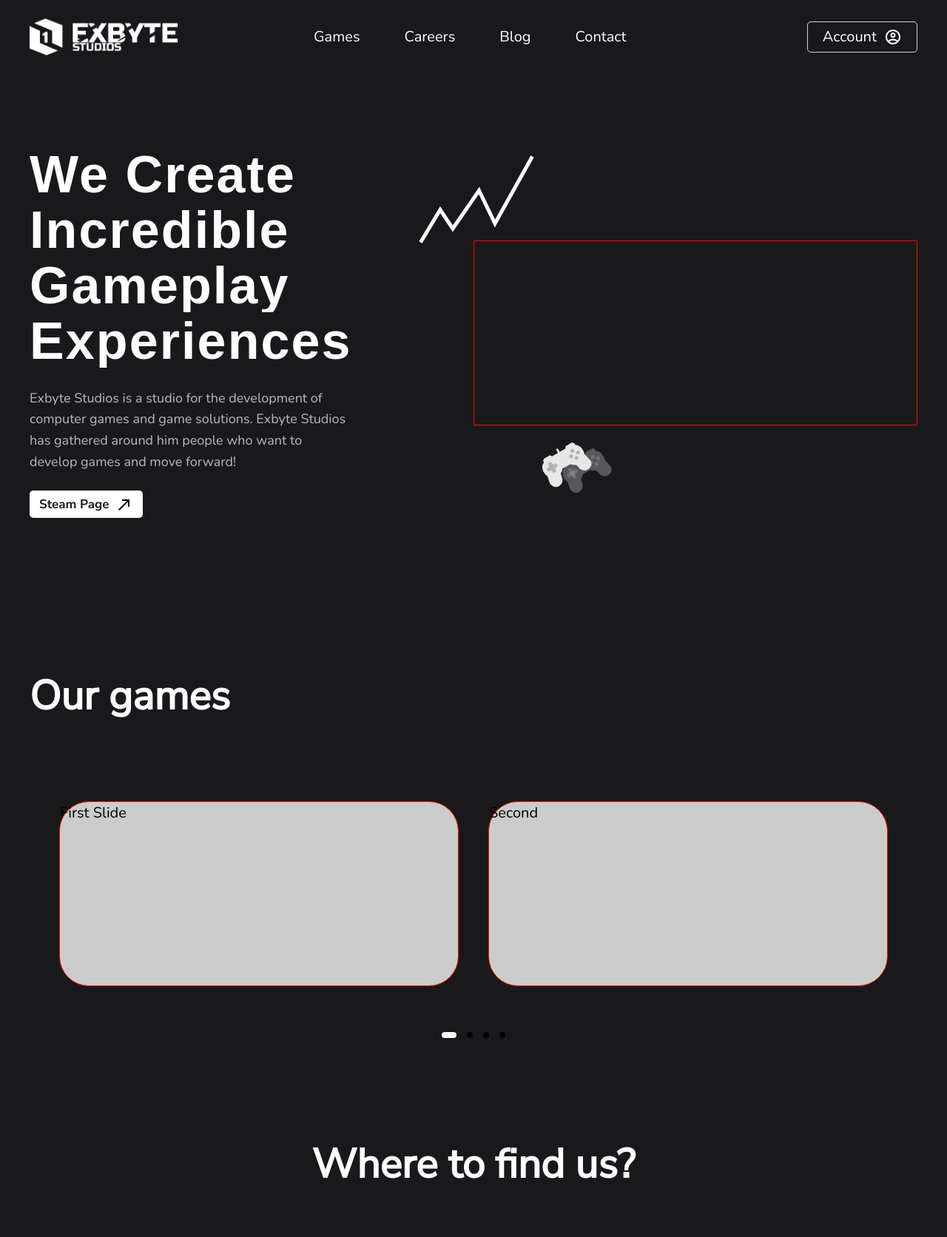
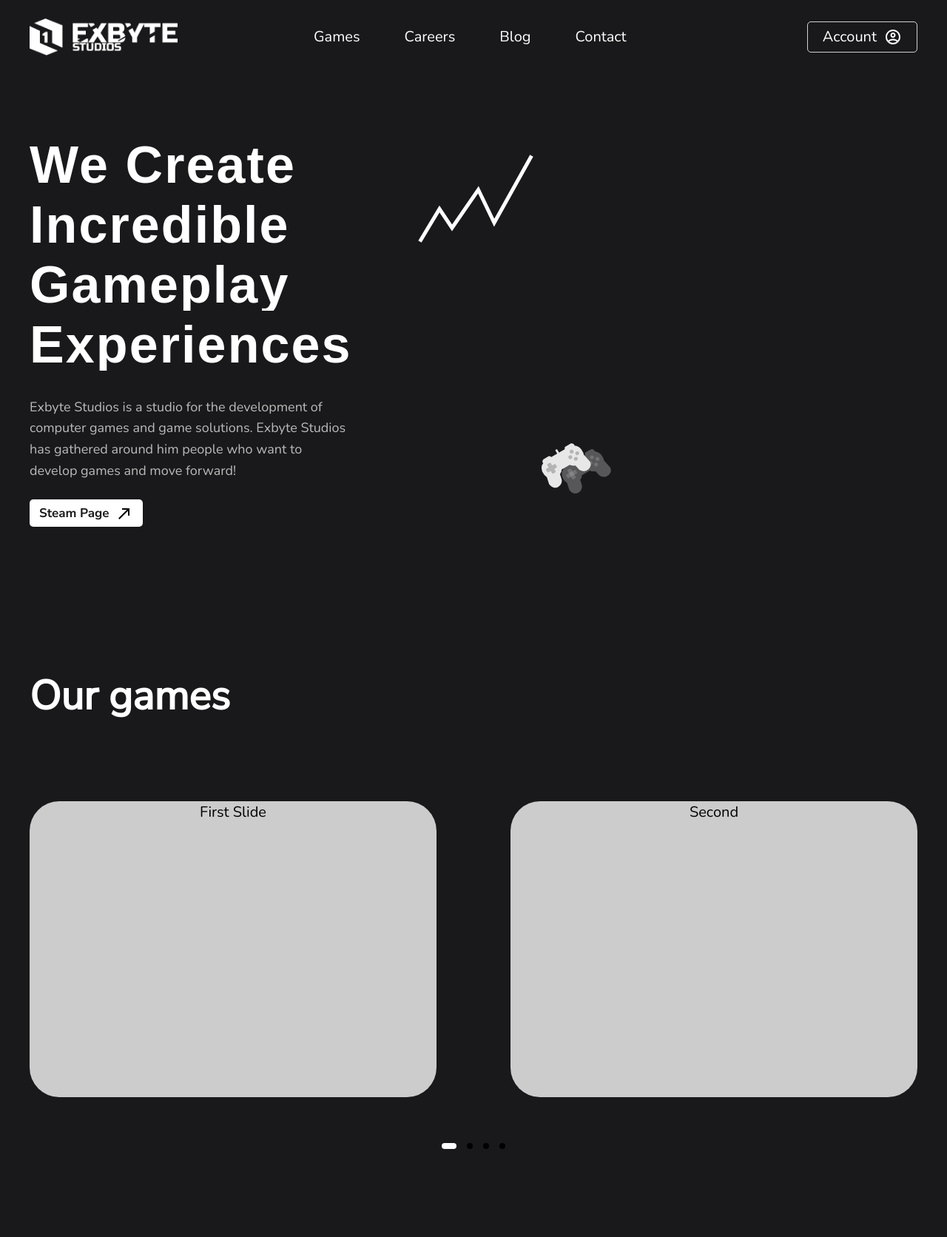
Before and after one commit to JustBonky/exbytesite, a PHP site: page / in a window 1280 px wide. Shown: the top 1672 px of the page at 74% size. Run offline with PHP 8.4, Linux system fonts and the light colour scheme; style sheets or scripts are compiled from the project's sources.

Commit message:
replacement js files by pages

```diff
--- a/layout/src/index.html
+++ b/layout/src/index.html
@@ -53,10 +53,22 @@
         <section class="intro-s">
             <div class="intro-s_block intro-s_block--left">
                 <h1>
-                    <span>We Create</span>
-                    <span>Incredible</span>
-                    <span>Gameplay</span>
-                    <span>Experiences</span>
+                    <p>
+                        <span></span>
+                        We Create
+                    </p>
+                    <p>
+                        <span></span>
+                        Incredible
+                    </p>
+                    <p>
+                        <span></span>
+                        Gameplay
+                    </p>
+                    <p>
+                        <span></span>
+                        Experiences
+                    </p>
                 </h1>
                 <h2>Exbyte Studios is a studio for the development of computer games and game solutions. Exbyte Studios
                     has gathered around him people who want to develop games and move forward!</h2>
@@ -213,68 +225,9 @@
     <script src="./js/libs/jquery.js"></script>
     <script src="./js/libs/owl.carousel.min.js"></script>
 
-    <script src="./js/main.js"></script>
+    <script src="./js/global.js"></script>
     <script src="./js/carousels.js"></script>
-
-        console.log(gsap)
-
-        const aft = document.querySelector('.body-header');
-
-        const tl = gsap.timeline({
-            paused: true,
-            defaults: {
-                duration: 0.3,
-                // ease: 'expo'
-            },
-            onStart: () => aft.classList.add('scrolled'),
-            onReverseComplete: () => aft.classList.remove('scrolled'),
-        })
-
-        tl.to('.body-header', { height: 80 })
-        tl.to('.logo', { scale: 0.95 })
-
-
-        gsap.to('.body-header .menu li', 0.5, {
-            left: 0,
-            opacity: 1,
-            stagger: 0.1,
-        })
-
-        gsap.to('.intro-top-left-arrow', 1.5, {
-            ease: 'expo',
-            transform: 'translate(-50%, -100%) scale(1)',
-        })
-
-        gsap.to('.intro-top-left-arrow path', 1.3, {
-            strokeDasharray: '300, 300',
-            ease: 'rough',
-        })
-
-        gsap.to('.intro-bottom-left-controllers svg:nth-child(1)', 0.7, {
-            top: 'calc(50% + 0px)',
-            left: 'calc(50% + 0px)',
-            opacity: 1,
-            ease: 'rough',
-        })
-
-        gsap.to('.intro-bottom-left-controllers svg:nth-child(2)', 0.7, {
-            top: 'calc(50% - 8px)',
-            left: 'calc(50% - 27px)',
-            opacity: 1,
-            ease: 'rough',
-        })
-
-        window.addEventListener('scroll', (e) => {
-
-            if (window.pageYOffset > 0) {
-
-                tl.play()
-
-            } else {
-                tl.reverse()
-            }
-        })
-    </script> -->
+    <script src="./js/home.js"></script>
 </body>
 
 </html>
--- a/layout/src/js/carousels.js
+++ b/layout/src/js/carousels.js
@@ -1,11 +1,11 @@
 $(document).ready(function () {
     $(".games-carousel").owlCarousel({
         loop: true,
-        margin: 40,
+        margin: 100,
         items: 2,
-        animateOut: "slideOutDown",
-        animateIn: "flipInX",
-        smartSpeed: 1000,
+        animateOut: "animate__fadeOutDown",
+        animateIn: "animate__fadeInDown",
+        smartSpeed: 500,
         dots: true,
         dotsEach: true,
 		// autoplay: true,
--- /dev/null
+++ b/layout/src/js/global.js
@@ -0,0 +1,31 @@
+const aft = document.querySelector('.body-header');
+
+const tl = gsap.timeline({
+    paused: true,
+    defaults: {
+        duration: 0.3,
+    },
+    onStart: () => aft.classList.add('scrolled'),
+    onReverseComplete: () => aft.classList.remove('scrolled'),
+})
+
+tl.to('.body-header', { height: 80 })
+tl.to('.logo', { scale: 0.95 })
+
+
+gsap.to('.body-header .menu li', 0.5, {
+    left: 0,
+    opacity: 1,
+    stagger: 0.1,
+})
+
+window.addEventListener('scroll', (e) => {
+
+    if (window.pageYOffset > 0) {
+
+        tl.play()
+
+    } else {
+        tl.reverse()
+    }
+})
--- /dev/null
+++ b/layout/src/js/home.js
@@ -0,0 +1,31 @@
+gsap.to('.intro-top-left-arrow', 1.5, {
+    ease: 'expo',
+    transform: 'translate(-50%, -100%) scale(1)',
+})
+
+gsap.to('.intro-top-left-arrow path', 1.3, {
+    strokeDasharray: '300, 300',
+    ease: 'rough',
+})
+
+gsap.to('.intro-bottom-left-controllers svg:nth-child(1)', 0.7, {
+    top: 'calc(50% + 0px)',
+    left: 'calc(50% + 0px)',
+    opacity: 1,
+    ease: 'rough',
+})
+
+gsap.to('.intro-bottom-left-controllers svg:nth-child(2)', 0.7, {
+    top: 'calc(50% - 8px)',
+    left: 'calc(50% - 27px)',
+    opacity: 1,
+    ease: 'rough',
+})
+
+
+gsap.to('h1 p span', 1, {
+    yPercent: -100,
+    ease: Sine.easeOut,
+    delay: 0.3,
+    // stagger: 0.05
+})
--- a/layout/src/js/main.js
+++ /dev/null
@@ -1,56 +0,0 @@
-const aft = document.querySelector('.body-header');
-
-        const tl = gsap.timeline({
-            paused: true,
-            defaults: {
-                duration: 0.3,
-                // ease: 'expo'
-            },
-            onStart: () => aft.classList.add('scrolled'),
-            onReverseComplete: () => aft.classList.remove('scrolled'),
-        })
-
-        tl.to('.body-header', { height: 80 })
-        tl.to('.logo', { scale: 0.95 })
-
-
-        gsap.to('.body-header .menu li', 0.5, {
-            left: 0,
-            opacity: 1,
-            stagger: 0.1,
-        })
-
-        gsap.to('.intro-top-left-arrow', 1.5, {
-            ease: 'expo',
-            transform: 'translate(-50%, -100%) scale(1)',
-        })
-
-        gsap.to('.intro-top-left-arrow path', 1.3, {
-            strokeDasharray: '300, 300',
-            ease: 'rough',
-        })
-
-        gsap.to('.intro-bottom-left-controllers svg:nth-child(1)', 0.7, {
-            top: 'calc(50% + 0px)',
-            left: 'calc(50% + 0px)',
-            opacity: 1,
-            ease: 'rough',
-        })
-
-        gsap.to('.intro-bottom-left-controllers svg:nth-child(2)', 0.7, {
-            top: 'calc(50% - 8px)',
-            left: 'calc(50% - 27px)',
-            opacity: 1,
-            ease: 'rough',
-        })
-
-        window.addEventListener('scroll', (e) => {
-
-            if (window.pageYOffset > 0) {
-
-                tl.play()
-
-            } else {
-                tl.reverse()
-            }
-        })
--- a/layout/src/scss/blocks/_intro.scss
+++ b/layout/src/scss/blocks/_intro.scss
@@ -15,31 +15,24 @@
                 font-family: 'Nunito Bold', sans-serif;
                 font-size: 70px;
                 letter-spacing: 0.03em;
-                line-height: 0.75;
+                line-height: 1;
 
-                // &.displayed {
-                //     & span::before {
-                //         top: 200%;
-                //     }
-                // }
-
-                & span {
+                & p {
                     display: inline-block;
                     position: relative;
                     overflow: hidden;
-                    padding: 10px 0;
+                    // padding: 17px 0;
 
-                    // &::before {
-                    //     content: '';
-                    //     position: absolute;
-                    //     top: 50%;
-                    //     left: 0;
-                    //     width: 100%;
-                    //     height: 110%;
-                    //     background: rgb(255, 255, 255);
-                    //     transform: translateY(-50%);
-                    //     transition: 1.6s ease-out 50ms;
-                    // }
+                    & span {
+                        position: absolute;
+                        display: inline-block;
+                        top: 0;
+                        left: 0;
+                        width: 100%;
+                        height: 100%;
+                        background: #fff;
+                        z-index: 1;
+                    }
                 }
             }
 
@@ -76,7 +69,7 @@
 
         &--right {
             position: relative;
-            border: 1px solid red;
+            // border: 1px solid red;
             min-height: 250px;
             max-height: 250px;
 
--- a/layout/src/scss/blocks/_our-games.scss
+++ b/layout/src/scss/blocks/_our-games.scss
@@ -10,37 +10,23 @@
 
     & .games-preview {
         margin-top: 100px;
-        min-height: 250px;
+        min-height: 400px;
 
         & .games-carousel {
             display: flex;
             position: relative;
             min-height: inherit;
-            padding: 0 40px;
 
             & .owl-stage {
                 height: 100%;
             }
 
             & .owl-item {
-                // min-width: 50%;
-                // min-height: inherit;
                 height: 100%;
                 color: #000;
                 background-color: #ccc;
                 border-radius: 40px;
-                // margin: 0 40px;
-                // opacity: 1;
-                // transition: 300ms ease;
-                // position: relative;
-                // top: 0;
-
-                border: 1px solid red;
-
-                // &[aria-hidden='true'] {
-                //     top: 40px;
-                //     opacity: 0;
-                // }
+                text-align: center;
             }
 
             & > .owl-dots  {
```
Also changed, not shown: 1 other file.
